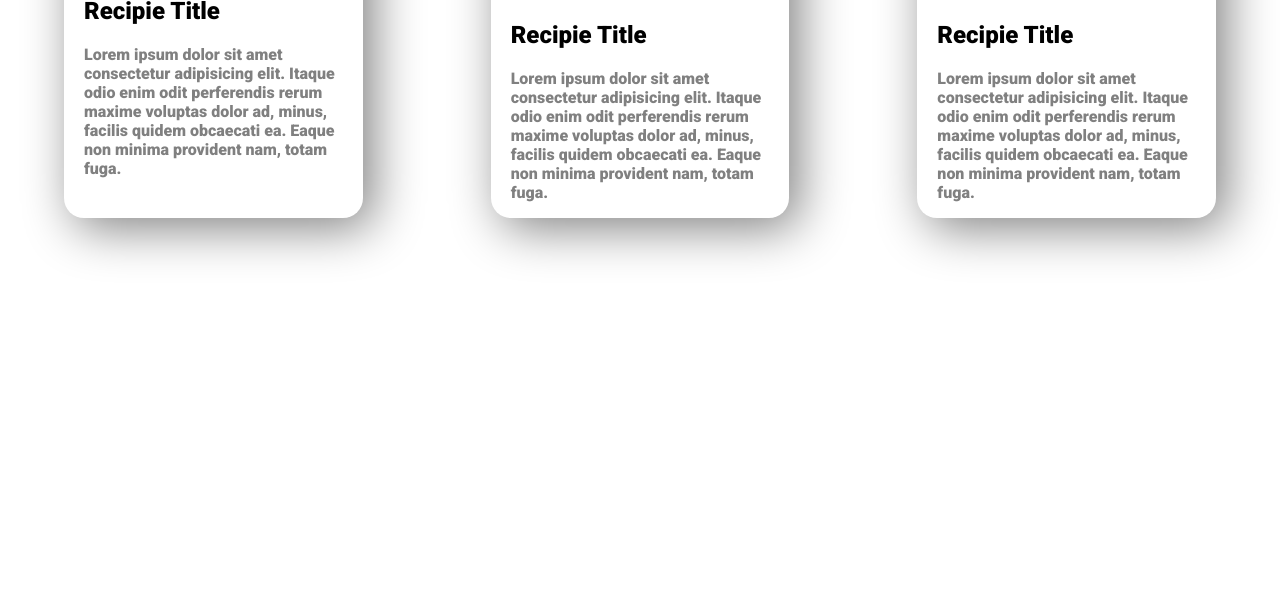
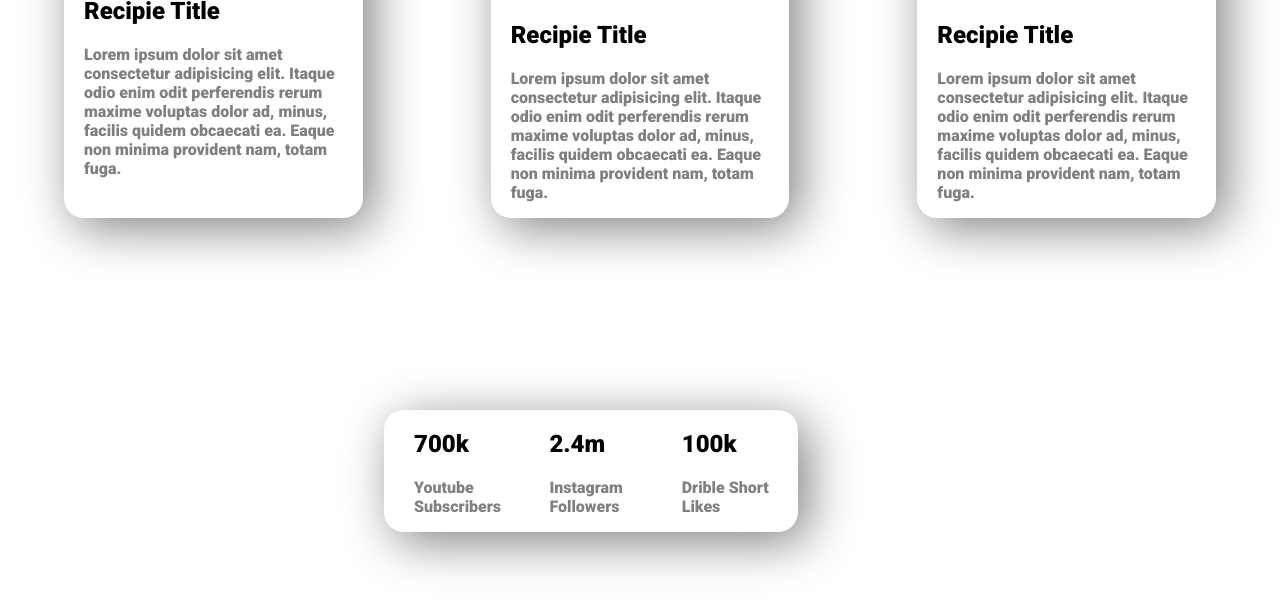
Before and after one commit to Ebne-Miraj-Malik/third-repo, a plain HTML site: page index.html in a window 1280 px wide. Shown: the part 1837-2448 px from the top of the page. Before the commit the page ends 2247 px from the top, so only its background shows below. Drawn offline with Linux system fonts and the light colour scheme.

Commit message:
third commit

```diff
--- a/index.html
+++ b/index.html
@@ -111,6 +111,43 @@
 </div>
 </section>
 
+<section class="last">
+<div class="subscriber">
+
+
+ <div>
+     <h1 class="blue">700k</h1>
+     <p>
+         Youtube Subscribers
+     </p>
+ </div>
+
+<div>
+    <h1 class="blue">2.4m</h1>
+   <p>Instagram Followers</p>
+</div>
+
+<div>
+    <h1 class="blue">100k</h1>
+    <p>Drible Short Likes</p>
+</div>
+
+
+
+</div>
+
+
+</section>
+
+
+
+
+
+
+
+
+
+
 
 
 
--- a/style.css
+++ b/style.css
@@ -99,3 +99,19 @@ color: gray;}
     margin-right:5%;
     padding-left:20px;
 border-radius: 20px;}
+
+
+ .subscriber{ display: flex;
+    margin-bottom:100%}
+
+    .last{
+        box-shadow: 10px 10px 50px gray;
+    width: 30%;
+    margin-left: 30%;
+
+    padding-left:30px;
+border-radius: 20px;}
+
+.blue{
+    color: black;
+}
```
